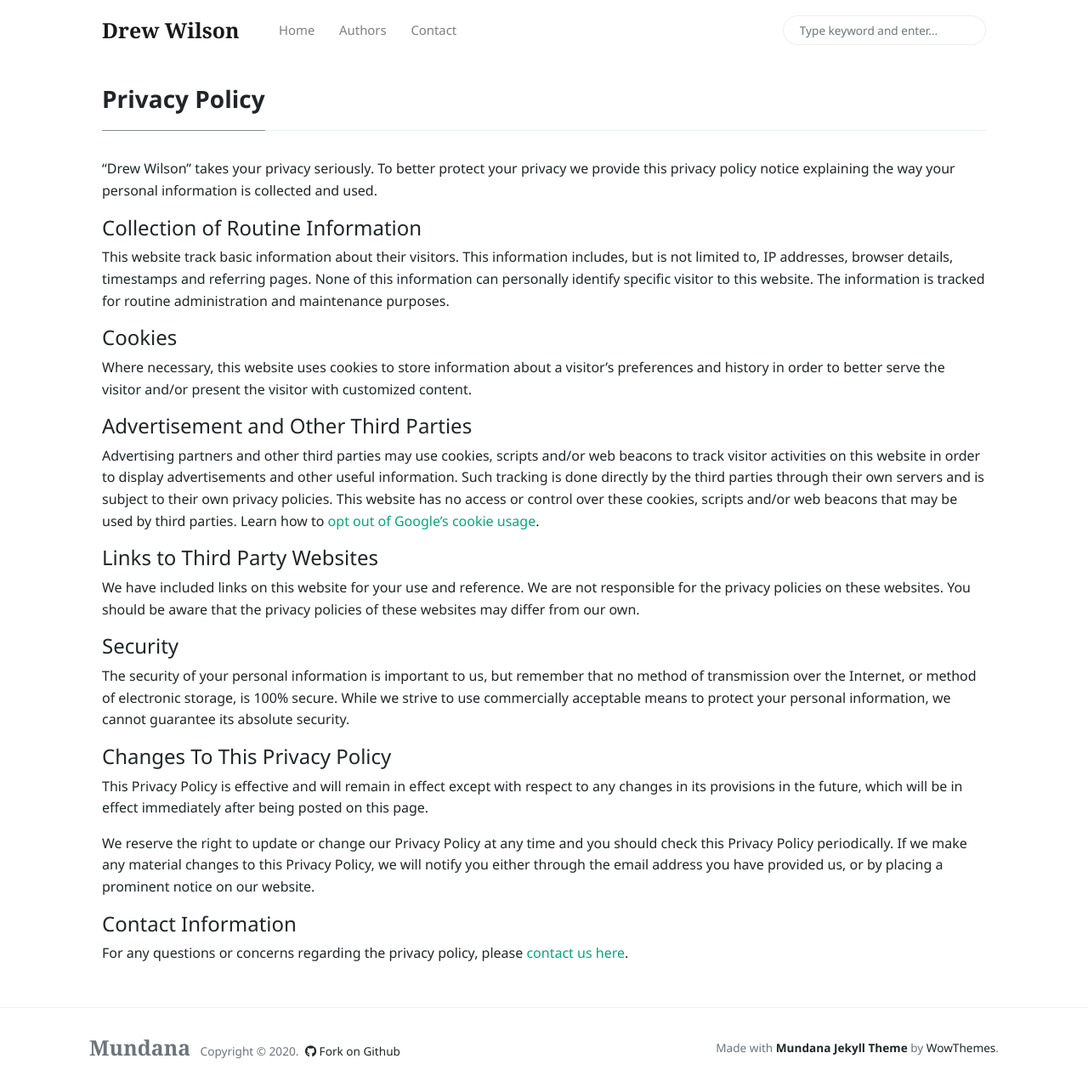
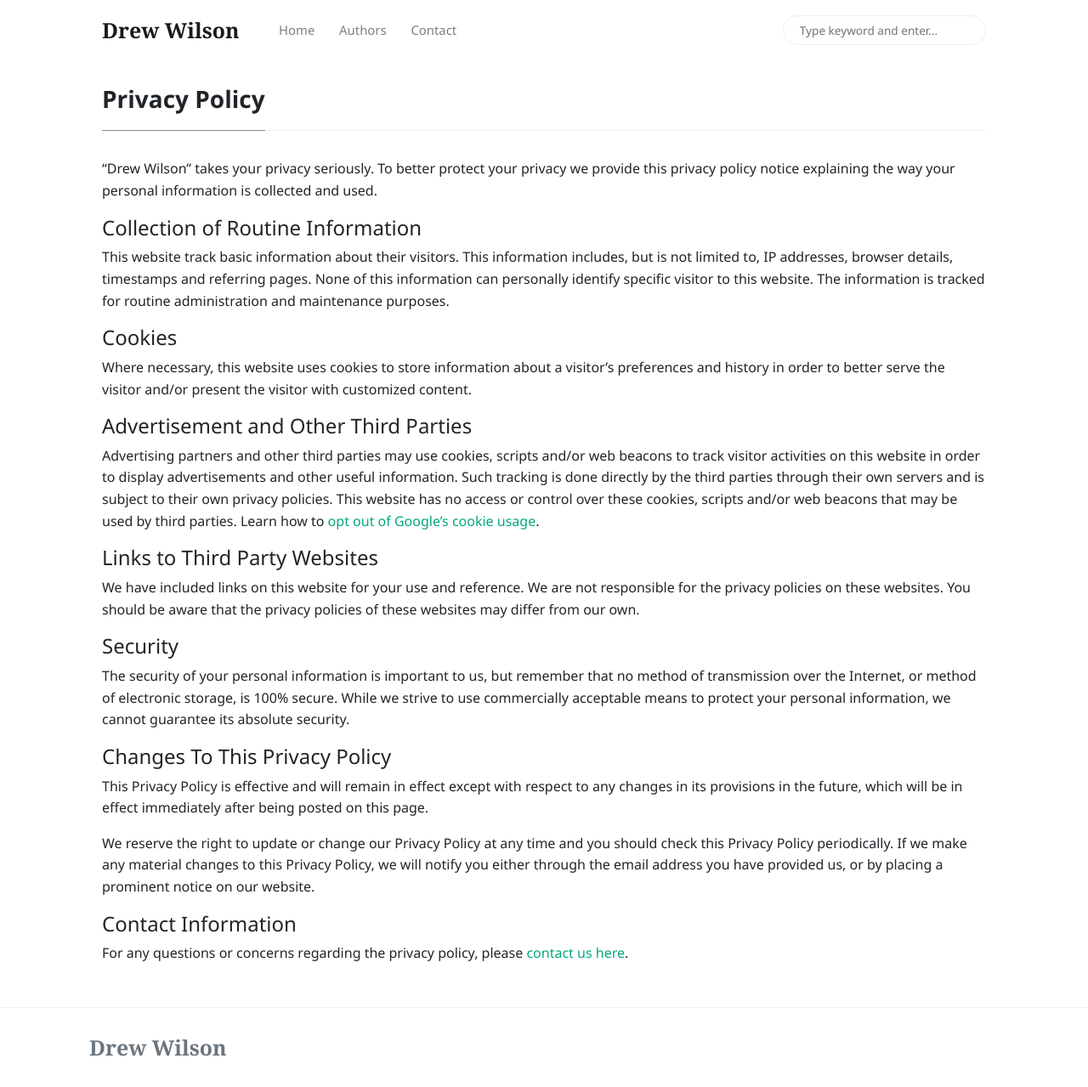
Before and after one commit to DrewWilson04/blog, a Jekyll site: the page built from _pages/privacy-policy.md, in a window 1280 px wide and 1279 px high. Shown: the whole window at 85% size. Built offline with Jekyll 4.4.1, drawn with Linux system fonts in a browser that asks for light colours; nearby versions of some CDN libraries.

Commit message:
Update default.html

```diff
--- a/_layouts/default.html
+++ b/_layouts/default.html
@@ -77,17 +77,9 @@
         <div class="container">
         <div class="row align-items-center justify-content-between">
             <div>
-                <span class="navbar-brand mr-2 mb-0"><strong>Mundana</strong></span>
-                <span>Copyright © <script>document.write(new Date().getFullYear())</script>.</span>
-
-                <!--  Github Repo Star Btn-->
-                <a class="text-dark ml-1" target="_blank" href="https://github.com/wowthemesnet/mundana-theme-jekyll"><i class="fab fa-github"></i> Fork on Github</a>
-
+                <span class="navbar-brand mr-2 mb-0"><strong>Drew Wilson</strong></span>
             </div>
-            <div>
-                Made with <a target="_blank" class="text-dark font-weight-bold" href="https://www.wowthemes.net/mundana-jekyll-theme/"> Mundana Jekyll Theme </a> by <a class="text-dark" target="_blank" href="https://www.wowthemes.net">WowThemes</a>.
             </div>
-        </div>
         </div>
     </footer>
 
```
